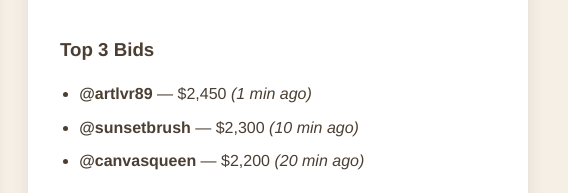
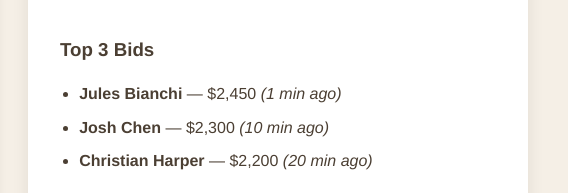
Before and after one commit to Madhavsakhuja23/Art_Auction, a plain HTML site: page live10.html in a window 1280 px wide. Shown: the part 628-821 px from the top of the page, 712-1280 px from the left. Drawn offline with Linux system fonts and the light colour scheme.

Commit message:
Update live10.html

```diff
--- a/live10.html
+++ b/live10.html
@@ -233,7 +233,7 @@
       <div class="info-section artist">
         <h3>Artist Info</h3>
         <div class="artist-flex">
-          <img src="artist.jpg" alt="Artist Profile Picture">
+          <img src="images\artist.jpeg" alt="Artist Profile Picture">
           <div>
             <p><strong>Name:</strong> Ava Rodriguez</p>
             <p><strong>Exhibitions:</strong> Latin American Art Fair 2022, Serenity in Canvas 2023</p>
@@ -244,9 +244,9 @@
       <div class="info-section bids">
         <h3>Top 3 Bids</h3>
         <ul>
-          <li><strong>@artlvr89</strong> — $2,450 <em>(1 min ago)</em></li>
-          <li><strong>@sunsetbrush</strong> — $2,300 <em>(10 min ago)</em></li>
-          <li><strong>@canvasqueen</strong> — $2,200 <em>(20 min ago)</em></li>
+          <li><strong>Jules Bianchi</strong> — $2,450 <em>(1 min ago)</em></li>
+          <li><strong>Josh Chen</strong> — $2,300 <em>(10 min ago)</em></li>
+          <li><strong>Christian Harper</strong> — $2,200 <em>(20 min ago)</em></li>
         </ul>
       </div>
     </div>
```
